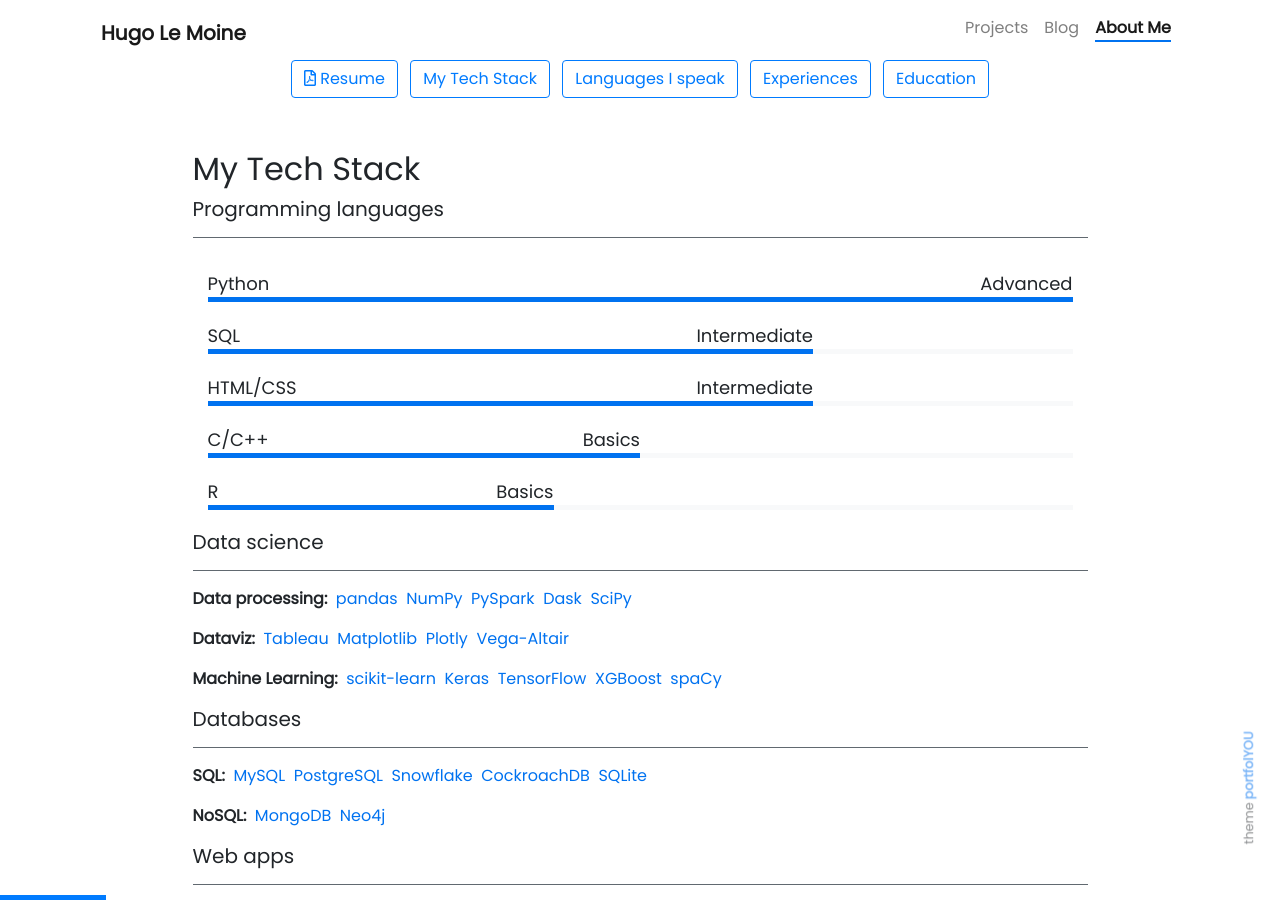
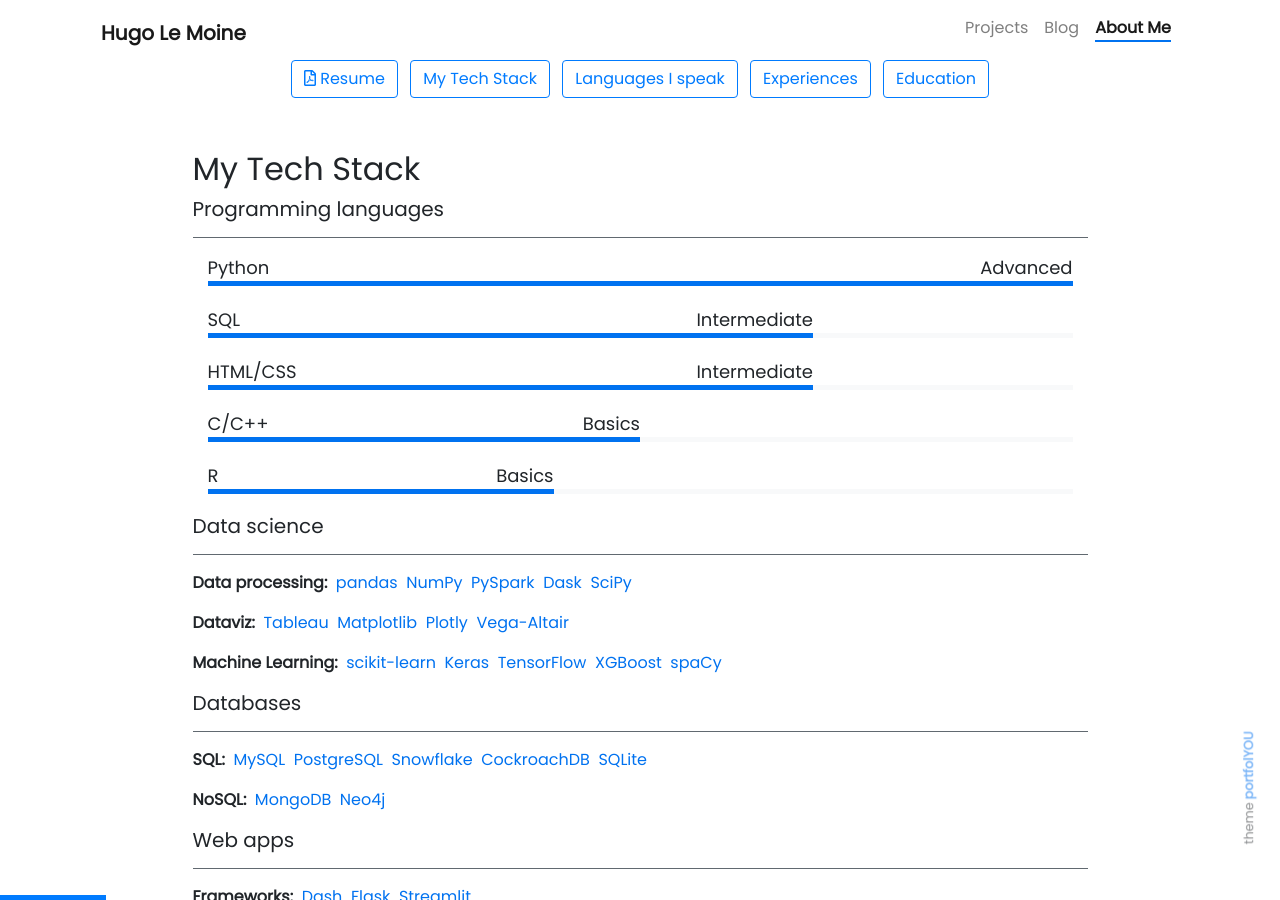
Before and after one commit to hugolmn/hugolmn.github.io, a Jekyll site: the page built from pages/about.md, in a window 1280 px wide and 900 px high, scrolled down 322 px. Built offline with Jekyll 4.4.1, drawn with Linux system fonts in a browser that asks for light colours; nearby versions of some CDN libraries; emoji names are drawn with the system emoji font.

Commit message:
Ignore h2 if no title is passed for timeline or skills

```diff
--- a/_includes/about/skills.html
+++ b/_includes/about/skills.html
@@ -1,5 +1,7 @@
 <div class="col-lg">
-  <h2 class="mb-3" id="{{ include.title }}">{{ include.title }}</h2>
+  {% if include.title %}
+    <h2 class="mb-3">{{ include.title }}</h2>
+  {% endif %}
   {% for skill in include.source %}
     <div class="skill">
       <p>{{ skill.name }}</p>
--- a/_includes/about/timeline.html
+++ b/_includes/about/timeline.html
@@ -1,5 +1,7 @@
 <!-- <div class="col mb-4"> -->
+  {% if include.title %}
   <h2 class="mb-3">{{ include.title }}</h2>
+  {% endif %}
   <div class="timeline-body">
 
     {% for item in include.source %}
--- a/pages/about.md
+++ b/pages/about.md
@@ -47,7 +47,7 @@
 ## My Tech Stack
 ##### Programming languages
 ---
-{% include about/skills.html title="" source=site.data.programming-skills %}
+{% include about/skills.html source=site.data.programming-skills %}
 <!-- <a href="https://www.python.org/">Python</a>&nbsp;
 <a href="https://www.r-project.org/">R</a>&nbsp;
 <a href="https://en.wikipedia.org/wiki/C_(programming_language)">C</a>&nbsp;
@@ -154,14 +154,14 @@
 <a href="https://pypi.org/">PyPI</a>
 
 ## Languages I speak
-{% include about/skills.html title="" source=site.data.language-skills %}
+{% include about/skills.html source=site.data.language-skills %}
 
 ## Experience
 <div class="row">
-  {% include about/timeline.html title="" source=site.data.experiences-timeline %}
+  {% include about/timeline.html source=site.data.experiences-timeline %}
 </div>
 
 ## Education
 <div class="row">
-  {% include about/timeline.html title="" source=site.data.education-timeline %}
+  {% include about/timeline.html source=site.data.education-timeline %}
 </div>
```
Lines whose indentation alone changed are shown as unchanged.
